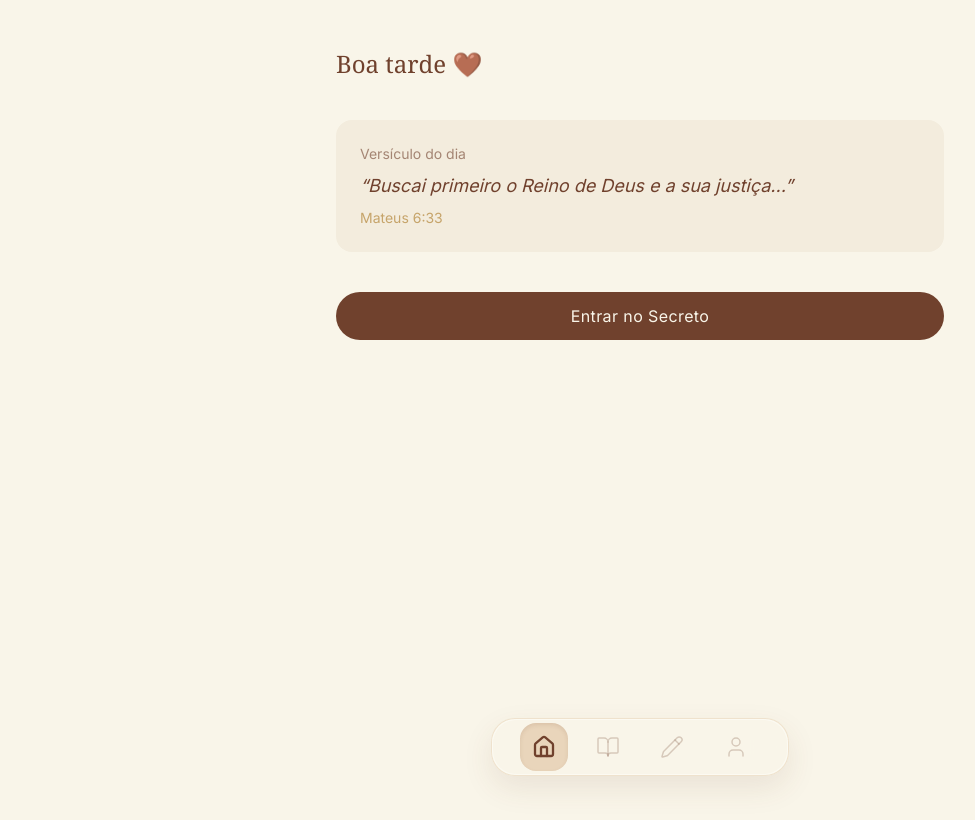
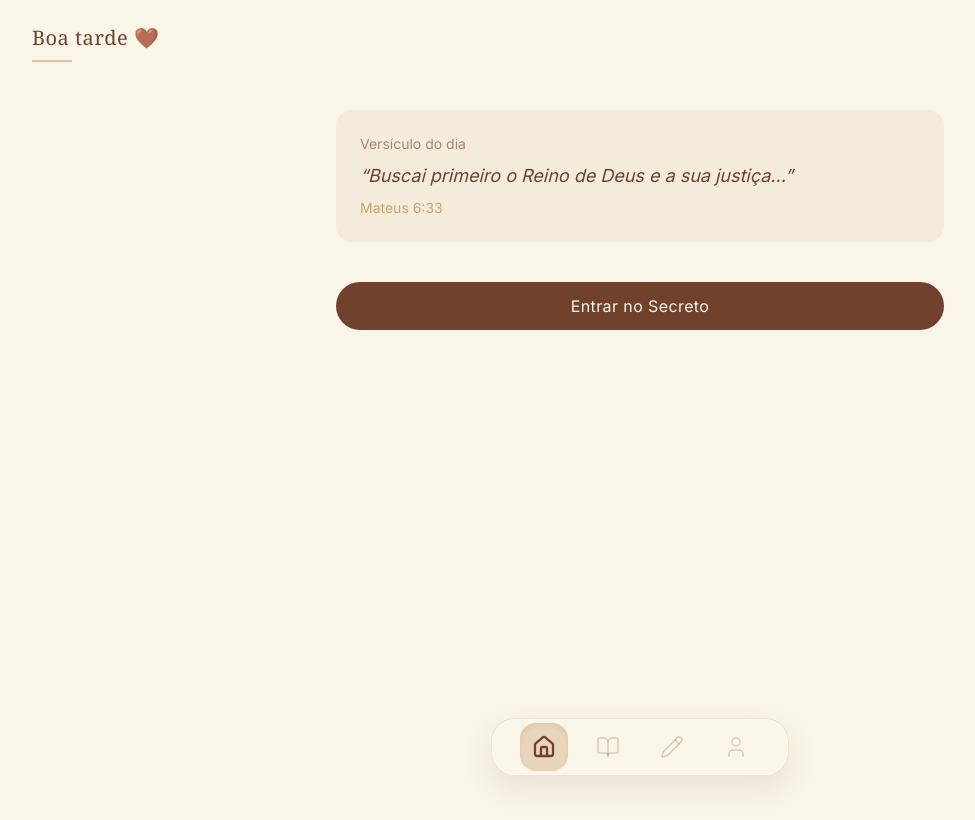
Before and after one commit to michelesannti/no-secreto, a Next.js app: page /hoje in a window 1280 px wide. Shown: the top 820 px of the page, without its empty margins (0-975 px from the left). Built offline with nearby package versions, Linux system fonts and the light colour scheme; no server answers; the database is empty; a web font is replaced by a local one.

Commit message:
fix timezone saudacao hoje

```diff
--- a/app/(app)/hoje/page.tsx
+++ b/app/(app)/hoje/page.tsx
@@ -15,7 +15,14 @@ export default async function HojePage() {
 
   const nome = profile?.apelido || profile?.nome;
 
-  const hora = new Date().getHours();
+  // pegar hora no fuso do Brasil
+  const hora = Number(
+    new Intl.DateTimeFormat("pt-BR", {
+      timeZone: "America/Sao_Paulo",
+      hour: "numeric",
+      hour12: false,
+    }).format(new Date())
+  );
 
   let saudacao = "Bom dia";
 
@@ -23,14 +30,18 @@ export default async function HojePage() {
   if (hora >= 18) saudacao = "Boa noite";
 
   return (
-    <div className="min-h-screen bg-[#f9f5e9] pt-12 pb-40 text-[#70412d]">
+    <div className="min-h-screen bg-[#f9f5e9] pt-6 pb-40 text-[#70412d]">
+
+      {/* SAUDAÇÃO COM MESMO ESTILO DAS PÁGINAS */}
+      <div className="px-8 mb-12">
+        <h1 className="text-xl font-serif tracking-wide">
+          {saudacao} {nome} 🤎
+        </h1>
+
+        <div className="w-10 h-[2px] bg-[#C6A46A]/60 mt-2"></div>
+      </div>
 
       <div className="max-w-2xl mx-auto px-8">
-
-        {/* SAUDAÇÃO */}
-        <h1 className="text-2xl font-serif mb-10">
-          {saudacao} {nome} 🤎
-        </h1>
 
         {/* VERSÍCULO */}
         <div className="bg-[#f3ecdd] p-6 rounded-2xl mb-10">
```
